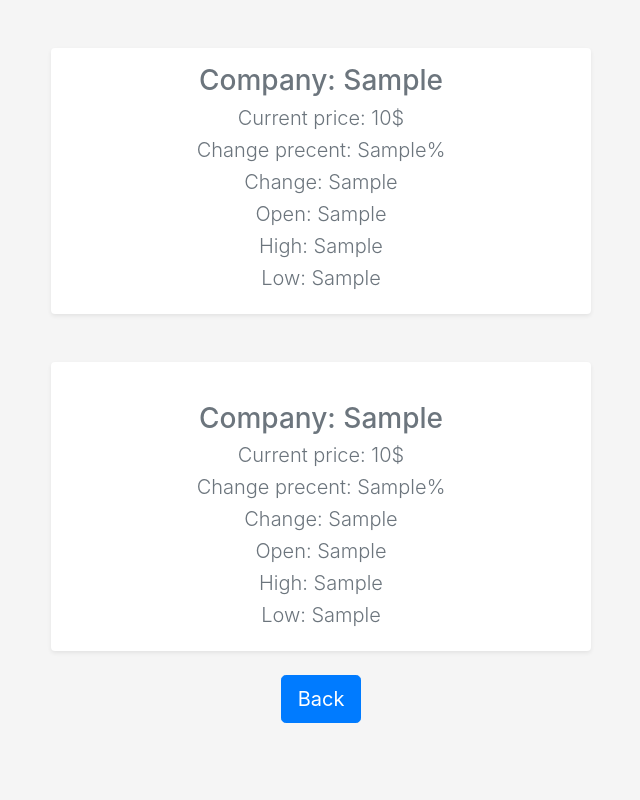
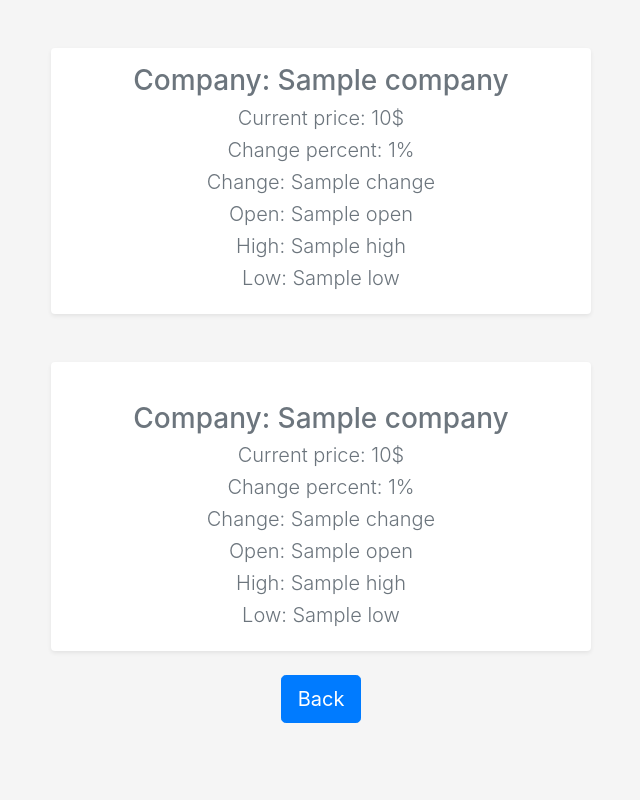
Before and after one commit to Itamarprogram/Stock-Market, a Flask app: template website/templates/result_compare.html in a window 1280 px wide. Shown: the whole page, without its empty margins (319-959 px from the left). Run offline with Flask 2, Linux system fonts and the light colour scheme; the template is opened without the code that fills it: most values are stand-ins (such as "Sample title", 1, 10 or a date in 2020); some libraries are stand-ins or nearby versions.

Commit message:
bug fixed and code orginaized

```diff
--- a/app.py
+++ b/app.py
@@ -4,5 +4,3 @@ app = create_app()
 
 if __name__ == "__main__":
     app.run(debug=True)
-
-#master
--- a/website/templates/result_compare.html
+++ b/website/templates/result_compare.html
@@ -6,13 +6,13 @@
         <div class="row justify-content-center">
             <div class="col-md-6 col-sm-12 col-xs-12 pt-5">
                 <div class="card border-0 p-3 shadow-sm text-center">
-                    <h3 class="text-muted">Company: {{ company_1 }}</h3>
-                    <h5 class="lead text-muted">Current price: {{latest_price_1}}$</h5></h5>
-                    <h5 class="lead text-muted">Change precent: {{change_precent_1}}%</h5>
-                    <h5 class="lead text-muted">Change: {{change_1}}</h5>
-                    <h5 class="lead text-muted">Open: {{open_1}}</h5>
-                    <h5 class="lead text-muted">High: {{high_1}}</h5>
-                    <h5 class="lead text-muted">Low: {{low_1}}</h5>
+                    <h3 class="text-muted">Company: {{ details_1.company }}</h3>
+                    <h5 class="lead text-muted">Current price: {{details_1.price}}$</h5></h5>
+                    <h5 class="lead text-muted">Change percent: {{details_1.changePercent}}%</h5>
+                    <h5 class="lead text-muted">Change: {{details_1.change}}</h5>
+                    <h5 class="lead text-muted">Open: {{details_1.open}}</h5>
+                    <h5 class="lead text-muted">High: {{details_1.high}}</h5>
+                    <h5 class="lead text-muted">Low: {{details_1.low}}</h5>
                 </div>
             </div>
         </div>
@@ -20,13 +20,13 @@
             <div class="col-md-6 col-sm-12 col-xs-12 pt-5">
                 <div class="card border-0 p-3 shadow-sm text-center">
                     <br />
-                    <h3 class="text-muted">Company: {{ company_2 }}</h3>
-                    <h5 class="lead text-muted">Current price: {{latest_price_2}}$</h5></h5>
-                    <h5 class="lead text-muted">Change precent: {{change_precent_2}}%</h5>
-                    <h5 class="lead text-muted">Change: {{change_2}}</h5>
-                    <h5 class="lead text-muted">Open: {{open_2}}</h5>
-                    <h5 class="lead text-muted">High: {{high_2}}</h5>
-                    <h5 class="lead text-muted">Low: {{low_2}}</h5>
+                    <h3 class="text-muted">Company: {{details_2.company}}</h3>
+                    <h5 class="lead text-muted">Current price: {{details_2.price}}$</h5></h5>
+                    <h5 class="lead text-muted">Change percent: {{details_2.changePercent}}%</h5>
+                    <h5 class="lead text-muted">Change: {{details_2.change}}</h5>
+                    <h5 class="lead text-muted">Open: {{details_2.open}}</h5>
+                    <h5 class="lead text-muted">High: {{details_2.high}}</h5>
+                    <h5 class="lead text-muted">Low: {{details_2.low}}</h5>
                 </div>
             </div>
         </div>
```
Also changed, not shown: website/__init__.py (+27 -33 lines), website/templates/result_search.html (+7 -7 lines).
